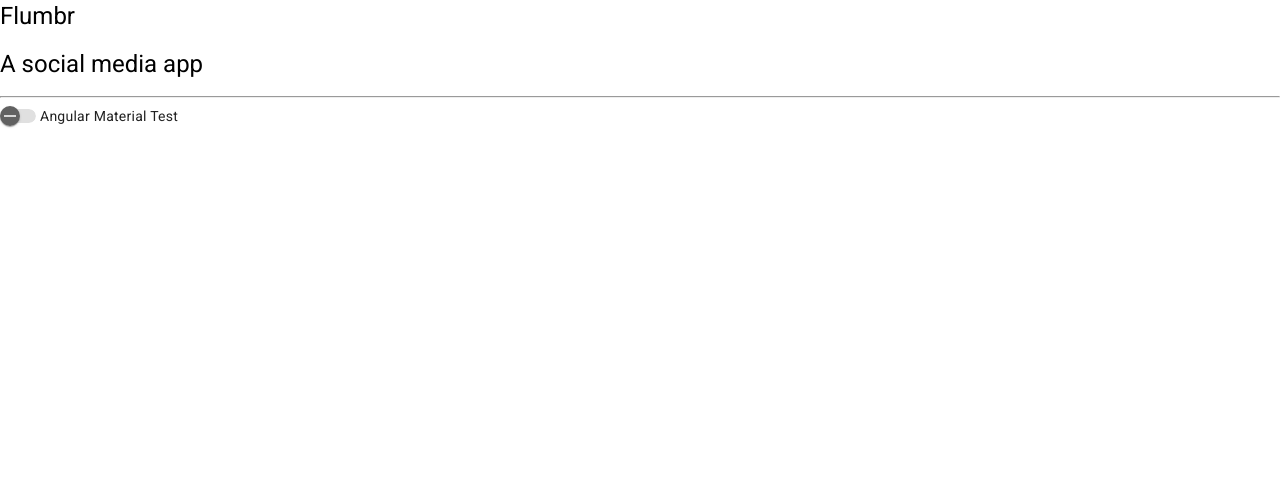
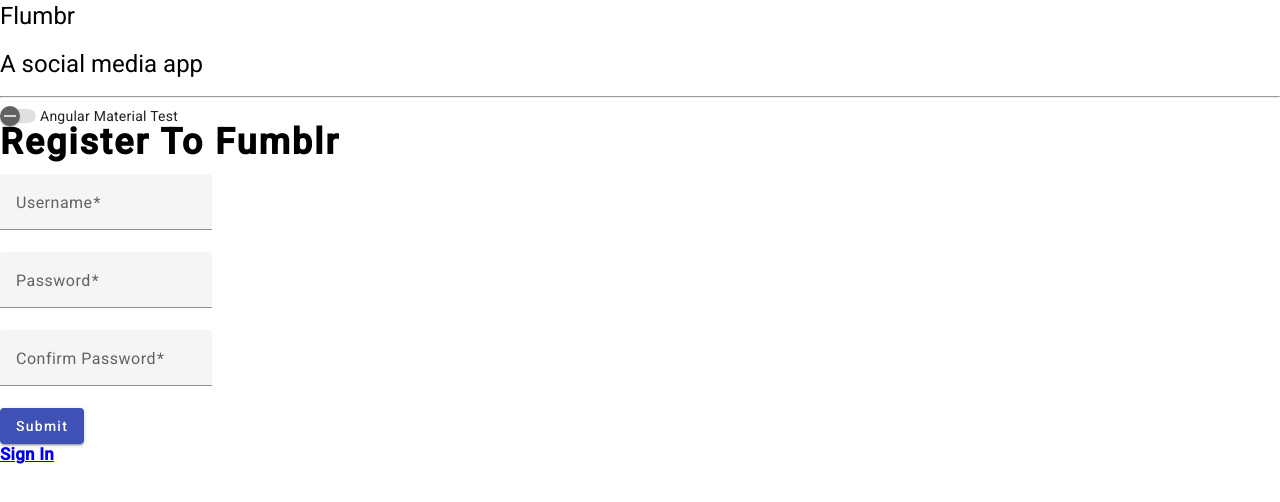
Before and after one commit to 052223-java-angular/Flumbr-Frontend, an Angular app: page /register in a window 1280 px wide. Before the commit this address led to /. Shown: the top 502 px of the page. Built offline with nearby package versions, Linux system fonts and the light colour scheme.

Commit message:
registration

```diff
--- a/angular.json
+++ b/angular.json
@@ -91,5 +91,8 @@
         }
       }
     }
+  },
+  "cli": {
+    "analytics": "3b9499f9-46cd-4514-87a2-d7ba151b67bb"
   }
 }
--- a/src/app/app-routing.module.ts
+++ b/src/app/app-routing.module.ts
@@ -1,7 +1,10 @@
 import { NgModule } from '@angular/core';
 import { RouterModule, Routes } from '@angular/router';
+import { RegisterComponent} from "./pages/register/register.component";
 
-const routes: Routes = [];
+const routes: Routes = [
+  { path: 'register', component: RegisterComponent }, // Route for the register page
+];
 
 @NgModule({
   imports: [RouterModule.forRoot(routes)],
--- a/src/app/app.component.html
+++ b/src/app/app.component.html
@@ -6,3 +6,4 @@
 </h1>
 <hr />
 <mat-slide-toggle>Angular Material Test</mat-slide-toggle>
+<router-outlet></router-outlet>
--- a/src/app/app.module.ts
+++ b/src/app/app.module.ts
@@ -7,10 +7,19 @@ import { BrowserAnimationsModule } from '@angular/platform-browser/animations';
 import { FormsModule, ReactiveFormsModule } from '@angular/forms';
 import { MatSlideToggleModule } from '@angular/material/slide-toggle';
 import { MatInputModule } from '@angular/material/input';
-import { MatIconModule } from '@angular/material/icon';
+import {MatIconModule} from "@angular/material/icon";
+import {MatButtonModule} from "@angular/material/button";
+import {MatCardModule} from "@angular/material/card";
+import { MatFormFieldModule } from '@angular/material/form-field';
+import { RegisterComponent } from './pages/register/register.component';
+
+
 @NgModule({
-  declarations: [AppComponent],
-  imports: [
+  declarations: [
+    AppComponent,
+    RegisterComponent],
+
+    imports: [
     BrowserModule,
     AppRoutingModule,
     BrowserAnimationsModule,
@@ -19,8 +28,12 @@ import { MatIconModule } from '@angular/material/icon';
     MatSlideToggleModule,
     MatInputModule,
     MatIconModule,
+    MatButtonModule,
+    MatFormFieldModule,
+    MatCardModule,
   ],
   providers: [],
   bootstrap: [AppComponent],
 })
+
 export class AppModule {}
--- /dev/null
+++ b/src/app/models/register-payload.ts
@@ -0,0 +1,5 @@
+export interface RegisterPayload {
+    username: string;
+    password: string;
+    confirmPassword: string;
+}
--- /dev/null
+++ b/src/app/pages/register/register.component.html
@@ -0,0 +1,85 @@
+<div class="flex flex-col items-center mb-40 bg-gray-100">
+    <form (ngSubmit)="handleSubmit()" [formGroup]="registrationForm">
+      <h1 class="flex flex-col items-center text-indigo-500" style="font-weight: bold; font-size: 36px; letter-spacing: 2px">Register To Fumblr</h1>
+
+      <div class="flex flex-col items-center px-10">
+        <mat-form-field>
+          <mat-label>Username</mat-label>
+          <input matInput formControlName="username" required>
+          <mat-error *ngIf="registrationForm.get('username')?.hasError('required')">
+            Username is required
+          </mat-error>
+        </mat-form-field>
+      </div>
+
+      <div class="flex flex-col items-center px-10">
+        <mat-form-field>
+          <mat-label>Password</mat-label>
+          <input matInput formControlName="password" type="password" required>
+          <mat-error *ngIf="registrationForm.get('password')?.hasError('required')">
+            Password is required
+          </mat-error>
+        </mat-form-field>
+      </div>
+
+      <div class="flex flex-col items-center px-10">
+        <mat-form-field>
+          <mat-label>Confirm Password</mat-label>
+          <input matInput formControlName="confirmPassword" type="password" required>
+          <mat-error *ngIf="registrationForm.get('confirmPassword')?.hasError('required')">
+            Password Mismatch
+          </mat-error>
+          <mat-error *ngIf="registrationForm.hasError('passwordMismatch')">
+            Passwords do not match
+          </mat-error>
+        </mat-form-field>
+      </div>
+
+      <div class="flex justify-center mt-6">
+        <button mat-raised-button color="primary" type="submit">Submit</button>
+      </div>
+
+      <div class="flex justify-center text-indigo-500 mt-4"  style="font-weight: bold; font-size: 17px;">
+        <a routerLink="/login">Sign In</a>
+        <!--link to registration-->
+      </div>
+    </form>
+  </div>
+
+
+
+
+<!-- <div class="flex flex-col items-center mb-40 bg-gray-100">
+    <form (ngSubmit)="handleSubmit()" [formGroup]="registrationForm">
+        <h1 class="flex flex-col items-center text-indigo-500 font-bold text-4xl"> Register To Fumblr </h1>
+        <mat-form-field class="flex flex-col items-center px-10 ">
+            <mat-label>Username</mat-label>
+            <input matInput formControlName="username" required>
+            <mat-error *ngIf="registrationForm.get('username')?.hasError('required')">
+              Username is required
+            </mat-error>
+        </mat-form-field>
+
+        <mat-form-field class="flex flex-col items-center px-10">
+            <mat-label>Password</mat-label>
+            <input matInput formControlName="password" type="password" required>
+            <mat-error *ngIf="registrationForm.get('password')?.hasError('required')">
+              Password is required
+            </mat-error>
+        </mat-form-field>
+
+        <mat-form-field class="flex flex-col items-center px-10">
+            <mat-label>Confirm Password</mat-label>
+            <input matInput formControlName="confirmPassword" type="password" required>
+            <mat-error *ngIf="registrationForm.get('confirmPassword')?.hasError('required')">
+              Confirm Password is required
+            </mat-error>
+            <mat-error *ngIf="registrationForm.hasError('passwordMismatch')">
+              Passwords do not match
+            </mat-error>
+        </mat-form-field>
+
+        <button mat-raised-button color="primary" type="submit">Submit</button>
+    </form>
+
+</div> -->
--- /dev/null
+++ b/src/app/pages/register/register.component.ts
@@ -0,0 +1,77 @@
+import { Component, OnInit } from '@angular/core';
+import { FormBuilder, FormGroup, Validators, AbstractControl } from '@angular/forms';
+import { ReactiveFormsModule } from '@angular/forms';
+import {Router} from '@angular/router';
+import { RegisterPayload } from 'src/app/models/register-payload';
+import { AuthServiceService } from 'src/app/services/auth-service.service';
+//import {ToastrService} from 'ngx-toastr';
+
+@Component({
+  selector: 'app-registration-form',
+  templateUrl: './register.component.html',
+  styleUrls: ['./register.component.css']
+})
+export class RegisterComponent {
+  registrationForm!: FormGroup;
+
+  constructor(private fb: FormBuilder, private authService: AuthServiceService, private router:Router ) {
+}
+
+ngOnInit(): void {
+  this.registrationForm = this.fb.group({
+    username:['',Validators.required],
+    password:['',Validators.required],
+    confirmPassword: ['', Validators.required]
+  }, { validator: this.passwordMatchValidator });
+}
+
+  handleSubmit() {
+    if (this.registrationForm.valid) {
+      // Handle form submission here
+      console.log('Form submitted successfully');
+      // The payload to be sent to the backend API
+      const payload: RegisterPayload = {
+        username: this.registrationForm.controls['username'].value,
+        password: this.registrationForm.controls['password'].value,
+        confirmPassword: this.registrationForm.controls['confirmPassword'].value,
+      };
+
+      console.log("username is " + payload.username );
+      console.log("password is " + payload.password);
+      console.log("confirmPassword " + payload.confirmPassword);
+
+      // Call the authentication service to register the user
+      this.authService.register(payload).subscribe({
+          next: value => {
+            // Handle the success response
+
+            this.router.navigate(['/login']);
+          },
+          error: error => {
+            // Handle the error response
+            //this.toastr.error(error.error.message);
+            console.log(error.error.message);
+          }
+      });
+    }
+  }
+
+
+  passwordMatchValidator(control: AbstractControl): { [key: string]: boolean } | null {
+    const password = control.get('password')?.value;
+    const confirmPassword = control.get('confirmPassword')?.value;
+
+    console.log('Password:', password);
+    console.log('Confirm Password:', confirmPassword);
+
+    if (password !== confirmPassword) {
+      console.log('Passwords do not match');
+      return { passwordMismatch: true };
+    }
+
+    return null;
+  }
+
+
+
+}
--- /dev/null
+++ b/src/app/services/auth-service.service.ts
@@ -0,0 +1,19 @@
+import { Injectable } from '@angular/core';
+import {RegisterPayload} from "../models/register-payload";
+import {EMPTY, Observable} from "rxjs";
+
+@Injectable({
+  providedIn: 'root'
+})
+export class AuthServiceService {
+
+  constructor() { }
+
+  /**
+   * TODO: Waiting for backend
+   * @param payload - register payload - username, password
+   */
+  register(payload: RegisterPayload): Observable<any> {
+    return EMPTY;
+   }
+}
```
Also changed, not shown: src/app/pages/register/register.component.css (added), 2 other files (tests, documents, lock files or other folders).
